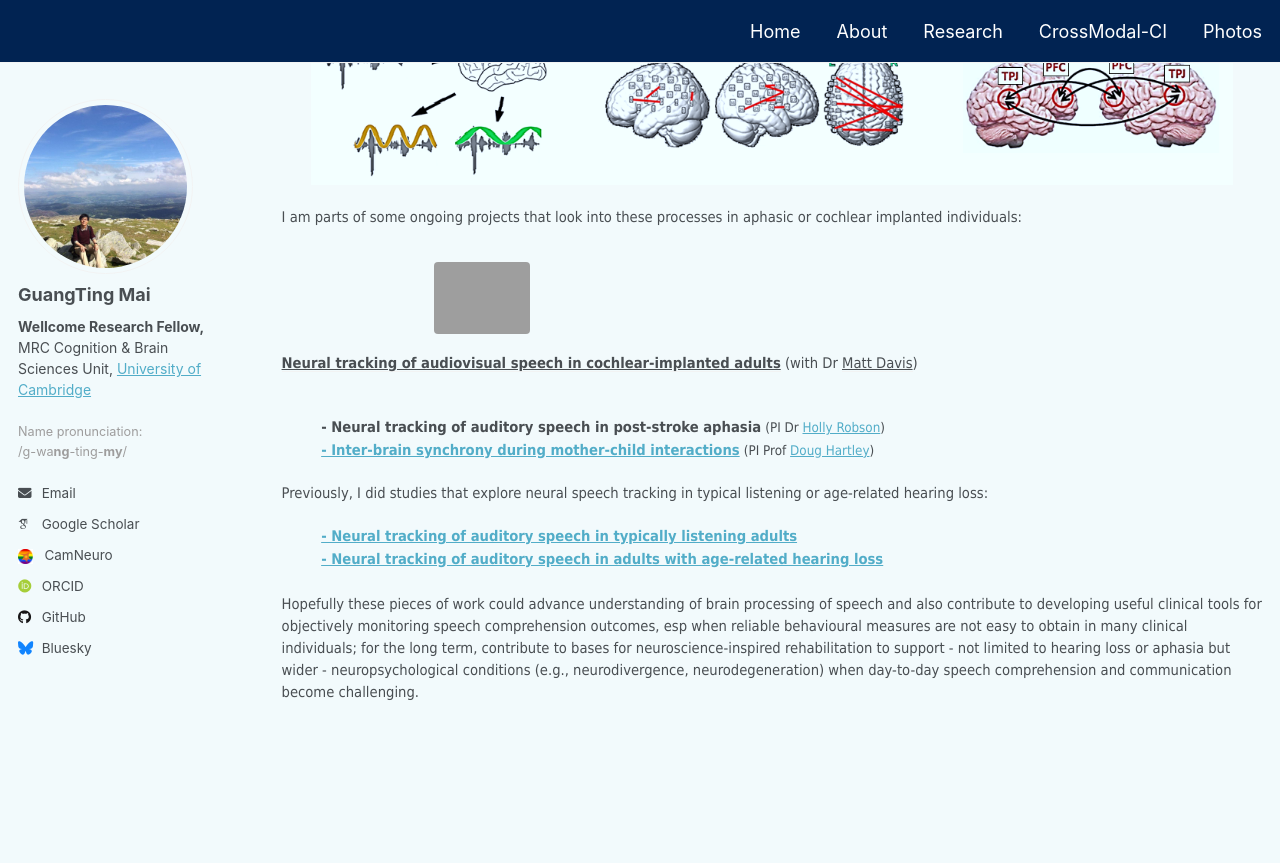
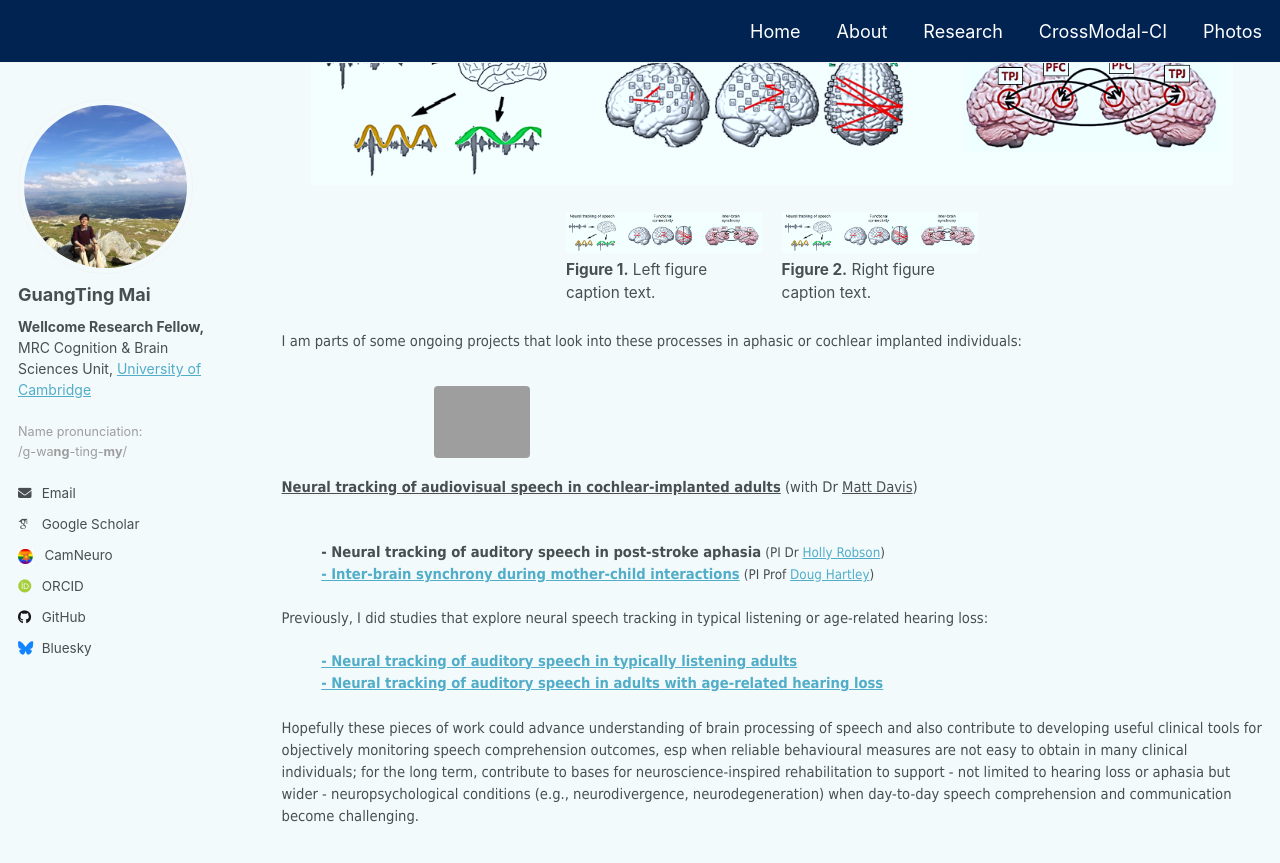
Before and after one commit to guangtingmai/guangtingmai.github.io, a Jekyll site: the page built from _pages/research-content.html, in a window 1280 px wide and 900 px high, scrolled down 356 px. Shown: the top 863 px of the window. Built offline with Jekyll 4.4.1, drawn with Linux system fonts in a browser that asks for light colours; some web fonts are replaced.

Commit message:
Update research-content.html

```diff
--- a/_pages/research-content.html
+++ b/_pages/research-content.html
@@ -16,6 +16,40 @@ author_profile: true
 <p align="center">
   <img src="https://guangtingmai.github.io/images/brain_processes.png" width="94%">
 </p>
+
+
+
+<div style="
+  display: flex;
+  justify-content: center;
+  gap: 2%;
+  margin: 1.5em 0;
+">
+
+  <!-- Left figure -->
+  <div style="width: 20%; text-align: center;">
+    <img src="https://guangtingmai.github.io/images/brain_processes.png"
+         style="width:100%; display:block;">
+    <p style="width:100%; margin:0.4em 0 0; font-size:0.85em; text-align:left;">
+      <strong>Figure 1.</strong> Left figure caption text.
+    </p>
+  </div>
+
+  <!-- Right figure -->
+  <div style="width: 20%; text-align: center;">
+    <img src="https://guangtingmai.github.io/images/brain_processes.png"
+         style="width:100%; display:block;">
+    <p style="width:100%; margin:0.4em 0 0; font-size:0.85em; text-align:left;">
+      <strong>Figure 2.</strong> Right figure caption text.
+    </p>
+  </div>
+
+</div>
+
+
+
+
+
 <p><span style="font-size: 11pt;font-family: Tahoma;line-height: 1.2;display: block;margin-bottom: 0.05vh">I am parts of some ongoing projects that look into these processes in aphasic or cochlear implanted individuals:</span></p>
 <a href="https://guangtingmai.github.io/crossmodal-ci/"><figure style="text-align:center;"><img src="https://guangtingmai.github.io/images/cross-modal-ci-icons.png" style="width: 24%; height: auto;">
   <figcaption><div style="font-size:11pt;font-family:Tahoma;width:100%;box-sizing:border-box;"><strong>Neural tracking of audiovisual speech in cochlear-implanted adults</strong></a> (with Dr <a href="https://www.mrc-cbu.cam.ac.uk/people/matt.davis/">Matt Davis</a>)</div></figcaption></figure>
```
